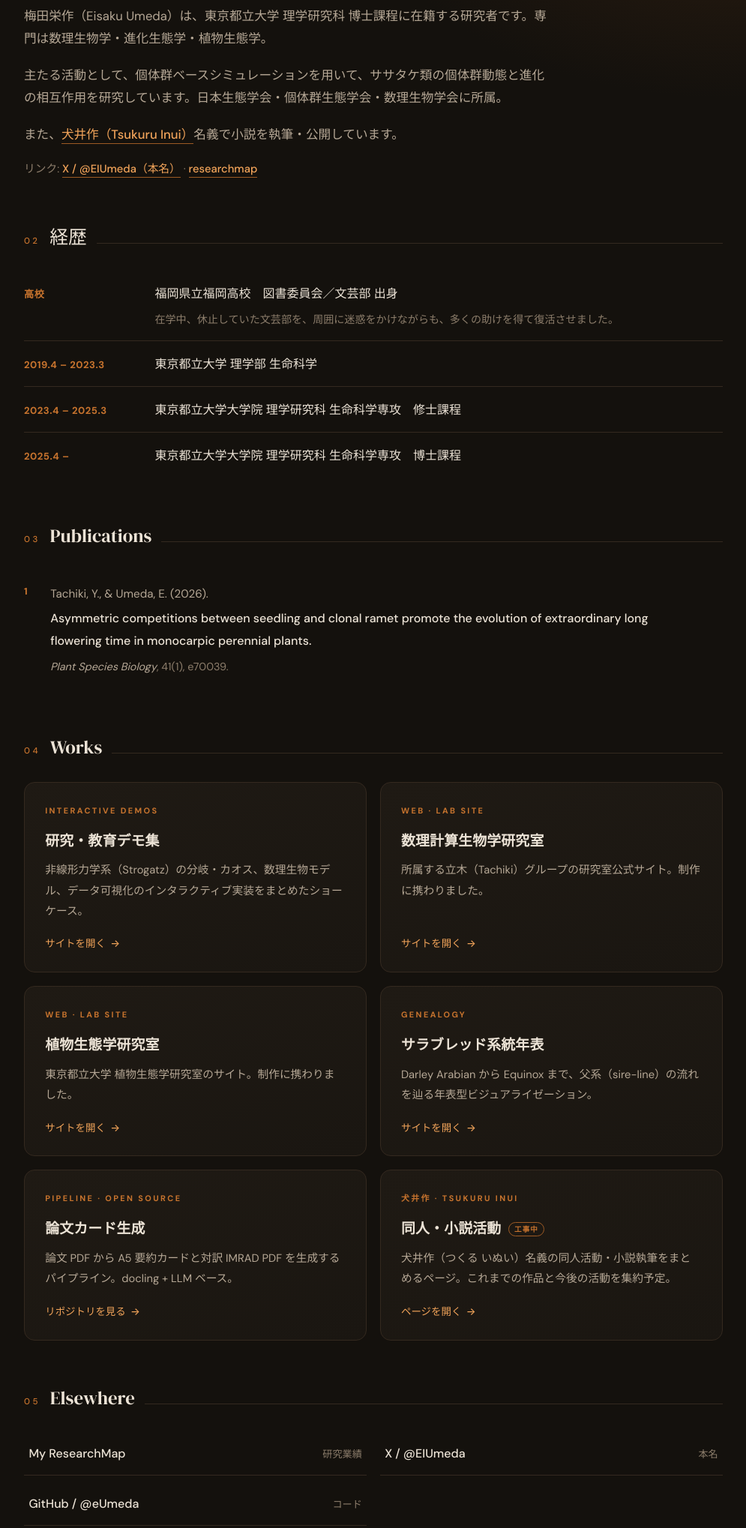
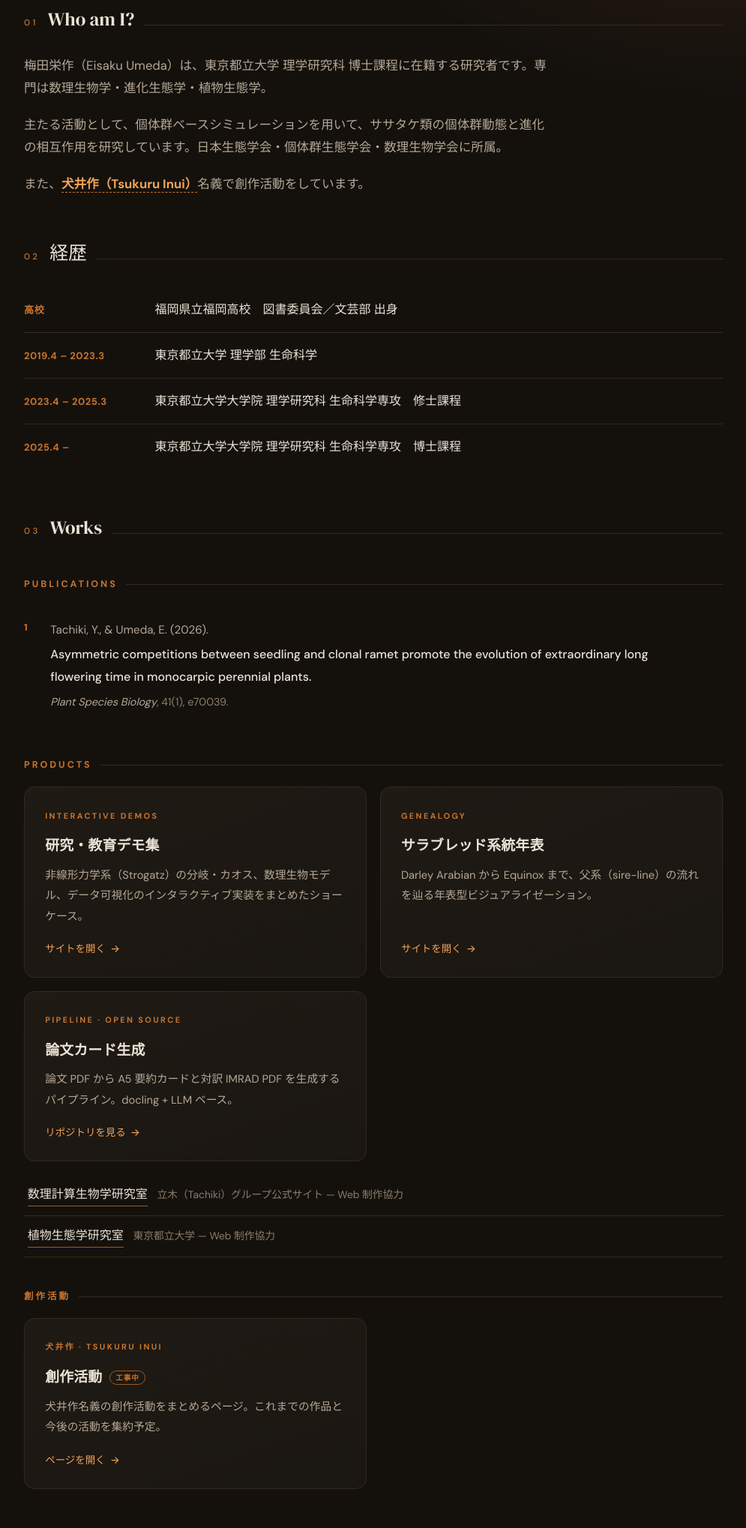
Before and after one commit to eUmeda/eumeda.github.io, a plain HTML site: page index.html in a window 1280 px wide. Shown: the part 465-2503 px from the top of the page at 75% size, without its empty margins (142-1137 px from the left). Drawn offline with Linux system fonts and the light colour scheme.

Commit message:
portfolio restructure: Works -> Publications/Products/創作活動, SNS icon buttons (X/Rm/GitHub), lab sites as list, drop Elsewhere+meta+文芸部復活note, 創作活動 wording

```diff
--- a/index.html
+++ b/index.html
@@ -4,7 +4,7 @@
 <meta charset="UTF-8">
 <meta name="viewport" content="width=device-width, initial-scale=1.0">
 <title>Eisaku Umeda — Ecology · Mathematical Biology</title>
-<meta name="description" content="梅田栄作 / Eisaku Umeda — 東京都立大学 理学研究科 博士課程。数理生物学・進化生態学・植物生態学。犬井作(Tsukuru Inui)名義で小説執筆。">
+<meta name="description" content="梅田栄作 / Eisaku Umeda — 東京都立大学 理学研究科 博士課程。数理生物学・進化生態学・植物生態学。犬井作(Tsukuru Inui)名義で創作活動。">
 <link rel="preconnect" href="https://fonts.googleapis.com">
 <link rel="preconnect" href="https://fonts.gstatic.com" crossorigin>
 <link href="https://fonts.googleapis.com/css2?family=DM+Serif+Display:ital@0;1&family=DM+Sans:opsz,wght@9..40,400;9..40,500;9..40,700&family=Noto+Sans+JP:wght@400;500;700&display=swap" rel="stylesheet">
@@ -59,7 +59,22 @@
     -webkit-background-clip: text; background-clip: text; color: transparent;
   }
   h1.name .jp { display: block; font-family: var(--sans); font-weight: 500; font-size: clamp(1rem, 2.4vw, 1.35rem); letter-spacing: 0.06em; color: var(--text-3); margin-top: 0.9rem; -webkit-text-fill-color: var(--text-3); }
-  .rule { height: 1px; border: 0; margin: 2.6rem 0 0; background: linear-gradient(90deg, var(--copper) 0%, var(--border) 38%, transparent 100%); }
+
+  /* SNS buttons */
+  .social { display: flex; gap: 0.6rem; margin-top: 1.7rem; }
+  .sbtn {
+    width: 42px; height: 42px; border-radius: 50%;
+    border: 1px solid var(--border-2); background: var(--surface-2);
+    display: inline-flex; align-items: center; justify-content: center;
+    color: var(--text-2); text-decoration: none;
+    transition: color .2s, border-color .2s, background .2s, transform .2s;
+  }
+  .sbtn:hover { color: var(--ember-2); border-color: var(--copper); background: var(--surface); transform: translateY(-2px); }
+  .sbtn:focus-visible { outline: 2px solid var(--ember); outline-offset: 3px; }
+  .sbtn svg { width: 18px; height: 18px; fill: currentColor; }
+  .sbtn .rm { font-size: 0.78rem; font-weight: 700; letter-spacing: 0.01em; }
+
+  .rule { height: 1px; border: 0; margin: 2.4rem 0 0; background: linear-gradient(90deg, var(--copper) 0%, var(--border) 38%, transparent 100%); }
 
   /* ── Section head ── */
   .sec-head { display: flex; align-items: baseline; gap: 0.8rem; margin: 3.4rem 0 1.4rem; }
@@ -70,11 +85,8 @@
   /* ── Bio ── */
   .bio p { color: var(--text-2); font-size: 1.04rem; max-width: 42em; margin-bottom: 1.1rem; }
   .bio p:last-child { margin-bottom: 0; }
-  .bio a { font-weight: 500; text-decoration: none; border-bottom: 1px solid var(--copper-dim); padding-bottom: 1px; }
-  .bio a:hover { color: var(--ember-2); border-color: var(--copper); }
   .penname { color: var(--ember-2); font-weight: 700; text-decoration: none; border-bottom: 1px dashed var(--copper); }
   .penname:hover { color: #ffb870; }
-  .bio .links-line { font-size: 0.92rem; color: var(--text-3); }
 
   /* ── Career ── */
   .career { list-style: none; }
@@ -82,9 +94,14 @@
   .career li:last-child { border-bottom: 0; }
   .career .when { color: var(--copper); font-size: 0.82rem; font-weight: 600; letter-spacing: 0.04em; font-variant-numeric: tabular-nums; }
   .career .what { color: var(--text); }
-  .career .sub { display: block; color: var(--text-3); font-size: 0.88rem; margin-top: 0.4rem; max-width: 44em; }
 
-  /* ── Publications ── */
+  /* ── Works portfolio: subsections ── */
+  .work-sub { margin-top: 2.6rem; }
+  .work-sub:first-child { margin-top: 0; }
+  .sub-h { font-size: 0.78rem; letter-spacing: 0.24em; text-transform: uppercase; color: var(--copper); font-weight: 600; margin-bottom: 1.05rem; display: flex; align-items: center; gap: 0.7rem; }
+  .sub-h::after { content: ""; flex: 1; height: 1px; background: var(--border); }
+
+  /* Publications */
   .pubs { list-style: none; counter-reset: pub; }
   .pub { padding: 1.05rem 0 1.05rem 2.2rem; border-bottom: 1px solid var(--border); position: relative; max-width: 56em; }
   .pub:last-child { border-bottom: 0; }
@@ -95,7 +112,7 @@
   .pub .venue { color: var(--text-3); font-size: 0.9rem; }
   .pub .venue i { font-style: italic; color: var(--text-2); }
 
-  /* ── Cards ── */
+  /* Cards */
   .grid { display: grid; grid-template-columns: repeat(2, 1fr); gap: 1.1rem; }
   .card {
     display: flex; flex-direction: column;
@@ -117,24 +134,22 @@
   .card:hover .go .arrow { transform: translateX(4px); }
   .card.wip h3::after { content: "工事中"; font-family: var(--sans); font-size: 0.6rem; font-weight: 600; letter-spacing: 0.1em; vertical-align: middle; margin-left: 0.6rem; padding: 0.12rem 0.45rem; border: 1px solid var(--copper-dim); border-radius: 999px; color: var(--copper); }
 
-  /* ── Elsewhere ── */
-  .links { display: grid; grid-template-columns: repeat(2, 1fr); gap: 0.6rem 1.1rem; }
-  .link-row { display: flex; align-items: baseline; gap: 0.7rem; text-decoration: none; padding: 0.85rem 0.4rem; border-bottom: 1px solid var(--border); color: var(--text); transition: color .2s, border-color .2s, padding-left .2s; }
-  .link-row:hover { color: var(--ember-2); border-color: var(--copper-dim); padding-left: 0.7rem; }
-  .link-row .lbl { font-weight: 500; }
-  .link-row .meta { color: var(--text-3); font-size: 0.82rem; margin-left: auto; }
-  .link-row:hover .meta { color: var(--text-2); }
+  /* Lab sites (list) */
+  .lab-list { list-style: none; margin-top: 1.1rem; }
+  .lab-list li { display: flex; align-items: baseline; gap: 0.8rem; padding: 0.7rem 0.3rem; border-bottom: 1px solid var(--border); flex-wrap: wrap; }
+  .lab-list a { color: var(--text); font-weight: 500; text-decoration: none; border-bottom: 1px solid var(--copper-dim); padding-bottom: 1px; }
+  .lab-list a:hover { color: var(--ember-2); border-color: var(--copper); }
+  .lab-list .d { color: var(--text-3); font-size: 0.86rem; }
 
   /* ── Footer ── */
   footer { margin-top: 4.2rem; padding: 2.2rem 0 3rem; border-top: 1px solid var(--border); display: flex; justify-content: space-between; align-items: center; flex-wrap: wrap; gap: 0.6rem; color: var(--text-3); font-size: 0.85rem; }
   footer a { color: var(--text-2); text-decoration: none; border-bottom: 1px solid var(--border-2); padding-bottom: 1px; }
   footer a:hover { color: var(--ember-2); border-color: var(--copper); }
-  footer .cc { color: var(--text-3); }
   footer .cc b { color: var(--copper); font-weight: 600; }
 
   @media (max-width: 720px) {
     header.hero { padding: 4.2rem 0 2rem; }
-    .grid, .links { grid-template-columns: 1fr; }
+    .grid { grid-template-columns: 1fr; }
     .career li { grid-template-columns: 1fr; gap: 0.2rem; }
     footer { flex-direction: column; align-items: flex-start; }
   }
@@ -146,6 +161,15 @@
   <header class="hero">
     <p class="kicker">Ecology · Mathematical Biology</p>
     <h1 class="name">Eisaku&nbsp;Umeda<span class="jp">梅田 栄作</span></h1>
+    <nav class="social" aria-label="SNS">
+      <a class="sbtn" href="https://x.com/EIUmeda" aria-label="X" title="X / @EIUmeda">
+        <svg viewBox="0 0 24 24" aria-hidden="true"><path d="M18.244 2.25h3.308l-7.227 8.26 8.502 11.24H16.17l-5.214-6.817L4.99 21.75H1.68l7.73-8.835L1.254 2.25H8.08l4.713 6.231zm-1.161 17.52h1.833L7.084 4.126H5.117z"/></svg>
+      </a>
+      <a class="sbtn" href="https://researchmap.jp/eisaku_umeda" aria-label="researchmap" title="researchmap"><span class="rm">Rm</span></a>
+      <a class="sbtn" href="https://github.com/eUmeda" aria-label="GitHub" title="GitHub / @eUmeda">
+        <svg viewBox="0 0 24 24" aria-hidden="true"><path d="M12 .297c-6.63 0-12 5.373-12 12 0 5.303 3.438 9.8 8.205 11.385.6.113.82-.258.82-.577 0-.285-.01-1.04-.015-2.04-3.338.724-4.042-1.61-4.042-1.61-.546-1.387-1.333-1.756-1.333-1.756-1.089-.745.083-.729.083-.729 1.205.084 1.839 1.237 1.839 1.237 1.07 1.834 2.807 1.304 3.492.997.107-.775.418-1.305.762-1.604-2.665-.305-5.467-1.334-5.467-5.931 0-1.311.469-2.381 1.236-3.221-.124-.303-.535-1.524.117-3.176 0 0 1.008-.322 3.301 1.23A11.5 11.5 0 0112 5.803c1.02.005 2.047.138 3.006.404 2.291-1.552 3.297-1.23 3.297-1.23.653 1.653.242 2.874.118 3.176.77.84 1.235 1.91 1.235 3.221 0 4.609-2.807 5.624-5.479 5.921.43.372.823 1.102.823 2.222 0 1.606-.015 2.898-.015 3.293 0 .322.218.694.825.576C20.565 22.092 24 17.592 24 12.297c0-6.627-5.373-12-12-12"/></svg>
+      </a>
+    </nav>
     <hr class="rule">
   </header>
 
@@ -155,19 +179,9 @@
     <section aria-labelledby="who">
       <div class="sec-head"><span class="idx">01</span><h2 id="who">Who am I?</h2><span class="line"></span></div>
       <div class="bio">
-        <p>
-          梅田栄作（Eisaku Umeda）は、東京都立大学 理学研究科 博士課程に在籍する研究者です。専門は数理生物学・進化生態学・植物生態学。
-        </p>
-        <p>
-          主たる活動として、個体群ベースシミュレーションを用いて、ササタケ類の個体群動態と進化の相互作用を研究しています。日本生態学会・個体群生態学会・数理生物学会に所属。
-        </p>
-        <p>
-          また、<a class="penname" href="inui.html">犬井作（Tsukuru Inui）</a>名義で小説を執筆・公開しています。
-        </p>
-        <p class="links-line">
-          リンク: <a href="https://x.com/EIUmeda">X / @EIUmeda（本名）</a> ·
-          <a href="https://researchmap.jp/eisaku_umeda">researchmap</a>
-        </p>
+        <p>梅田栄作（Eisaku Umeda）は、東京都立大学 理学研究科 博士課程に在籍する研究者です。専門は数理生物学・進化生態学・植物生態学。</p>
+        <p>主たる活動として、個体群ベースシミュレーションを用いて、ササタケ類の個体群動態と進化の相互作用を研究しています。日本生態学会・個体群生態学会・数理生物学会に所属。</p>
+        <p>また、<a class="penname" href="inui.html">犬井作（Tsukuru Inui）</a>名義で創作活動をしています。</p>
       </div>
     </section>
 
@@ -175,22 +189,20 @@
     <section aria-labelledby="career">
       <div class="sec-head"><span class="idx">02</span><h2 id="career">経歴</h2><span class="line"></span></div>
       <ol class="career">
-        <li>
-          <span class="when">高校</span>
-          <div class="what">
-            福岡県立福岡高校　図書委員会／文芸部 出身
-            <span class="sub">在学中、休止していた文芸部を、周囲に迷惑をかけながらも、多くの助けを得て復活させました。</span>
-          </div>
-        </li>
+        <li><span class="when">高校</span><div class="what">福岡県立福岡高校　図書委員会／文芸部 出身</div></li>
         <li><span class="when">2019.4 – 2023.3</span><div class="what">東京都立大学 理学部 生命科学</div></li>
         <li><span class="when">2023.4 – 2025.3</span><div class="what">東京都立大学大学院 理学研究科 生命科学専攻　修士課程</div></li>
         <li><span class="when">2025.4 –</span><div class="what">東京都立大学大学院 理学研究科 生命科学専攻　博士課程</div></li>
       </ol>
     </section>
 
-    <!-- ── 03 Publications ── -->
-    <section aria-labelledby="pubs">
-      <div class="sec-head"><span class="idx">03</span><h2 id="pubs">Publications</h2><span class="line"></span></div>
+    <!-- ── 03 Works (portfolio) ── -->
+    <section aria-labelledby="works">
+      <div class="sec-head"><span class="idx">03</span><h2 id="works">Works</h2><span class="line"></span></div>
+
+      <!-- Publications -->
+      <div class="work-sub">
+        <h4 class="sub-h">Publications</h4>
         <ol class="pubs">
           <li class="pub">
             <span class="authors">Tachiki, Y., &amp; Umeda, E. (2026).</span>
@@ -198,11 +210,11 @@
             <span class="venue"><i>Plant Species Biology</i>, 41(1), e70039.</span>
           </li>
         </ol>
-    </section>
+      </div>
 
-    <!-- ── 04 Works ── -->
-    <section aria-labelledby="works">
-      <div class="sec-head"><span class="idx">04</span><h2 id="works">Works</h2><span class="line"></span></div>
+      <!-- Products -->
+      <div class="work-sub">
+        <h4 class="sub-h">Products</h4>
         <div class="grid">
           <a class="card" href="https://eumeda.github.io/Claude-public/">
             <span class="tag">Interactive Demos</span>
@@ -210,58 +222,38 @@
             <p>非線形力学系（Strogatz）の分岐・カオス、数理生物モデル、データ可視化のインタラクティブ実装をまとめたショーケース。</p>
             <span class="go">サイトを開く <span class="arrow">→</span></span>
           </a>
-
-        <a class="card" href="https://mcb.fpark.tmu.ac.jp/">
-          <span class="tag">Web · Lab Site</span>
-          <h3>数理計算生物学研究室</h3>
-          <p>所属する立木（Tachiki）グループの研究室公式サイト。制作に携わりました。</p>
-          <span class="go">サイトを開く <span class="arrow">→</span></span>
-        </a>
-
-        <a class="card" href="https://biol.fpark.tmu.ac.jp/plantecol/">
-          <span class="tag">Web · Lab Site</span>
-          <h3>植物生態学研究室</h3>
-          <p>東京都立大学 植物生態学研究室のサイト。制作に携わりました。</p>
-          <span class="go">サイトを開く <span class="arrow">→</span></span>
-        </a>
-
           <a class="card" href="https://eumeda.github.io/sire-line-fromEclipse-toSundaySilence/">
             <span class="tag">Genealogy</span>
             <h3>サラブレッド系統年表</h3>
             <p>Darley Arabian から Equinox まで、父系（sire-line）の流れを辿る年表型ビジュアライゼーション。</p>
             <span class="go">サイトを開く <span class="arrow">→</span></span>
           </a>
-
           <a class="card" href="https://github.com/eUmeda/Claude-papercards">
             <span class="tag">Pipeline · Open Source</span>
             <h3>論文カード生成</h3>
             <p>論文 PDF から A5 要約カードと対訳 IMRAD PDF を生成するパイプライン。docling + LLM ベース。</p>
             <span class="go">リポジトリを見る <span class="arrow">→</span></span>
           </a>
+        </div>
+        <ul class="lab-list" aria-label="制作に携わった研究室サイト">
+          <li><a href="https://mcb.fpark.tmu.ac.jp/">数理計算生物学研究室</a><span class="d">立木（Tachiki）グループ公式サイト — Web 制作協力</span></li>
+          <li><a href="https://biol.fpark.tmu.ac.jp/plantecol/">植物生態学研究室</a><span class="d">東京都立大学 — Web 制作協力</span></li>
+        </ul>
+      </div>
 
+      <!-- 創作活動 -->
+      <div class="work-sub">
+        <h4 class="sub-h">創作活動</h4>
+        <div class="grid">
           <a class="card wip" href="inui.html">
             <span class="tag">犬井作 · Tsukuru Inui</span>
-          <h3>同人・小説活動</h3>
-          <p>犬井作（つくる いぬい）名義の同人活動・小説執筆をまとめるページ。これまでの作品と今後の活動を集約予定。</p>
+            <h3>創作活動</h3>
+            <p>犬井作名義の創作活動をまとめるページ。これまでの作品と今後の活動を集約予定。</p>
             <span class="go">ページを開く <span class="arrow">→</span></span>
           </a>
         </div>
-    </section>
+      </div>
 
-    <!-- ── 05 Elsewhere ── -->
-    <section aria-labelledby="elsewhere">
-      <div class="sec-head"><span class="idx">05</span><h2 id="elsewhere">Elsewhere</h2><span class="line"></span></div>
-      <div class="links">
-        <a class="link-row" href="https://researchmap.jp/eisaku_umeda">
-          <span class="lbl">My ResearchMap</span><span class="meta">研究業績</span>
-        </a>
-        <a class="link-row" href="https://x.com/EIUmeda">
-          <span class="lbl">X / @EIUmeda</span><span class="meta">本名</span>
-        </a>
-        <a class="link-row" href="https://github.com/eUmeda">
-          <span class="lbl">GitHub / @eUmeda</span><span class="meta">コード</span>
-        </a>
-      </div>
     </section>
 
   </main>
```
Lines whose indentation alone changed are shown as unchanged.
